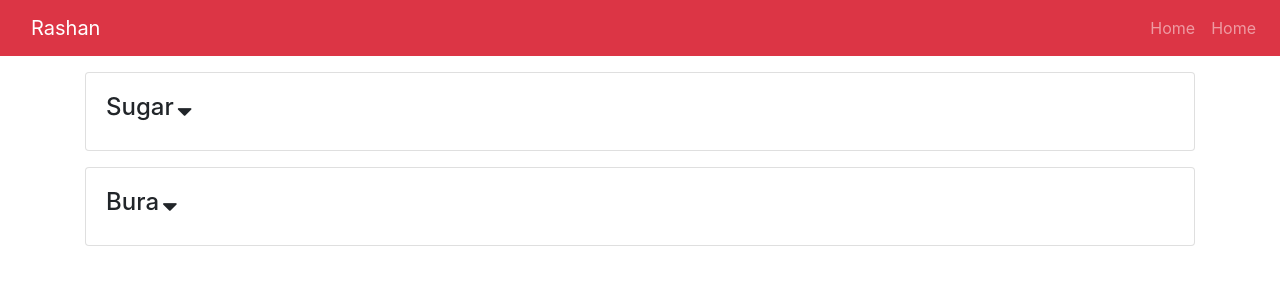
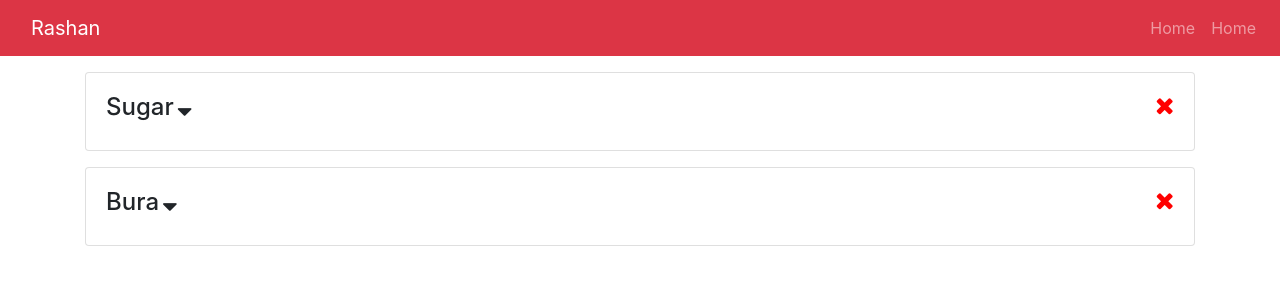
Before and after one commit to HimanshuDotcom/rashan, a React (Create React App) app: page / in a window 1280 px wide. Shown: the top 300 px of the page. Built offline with nearby package versions, Linux system fonts and the light colour scheme.

Commit message:
delete item button

```diff
--- a/src/App.js
+++ b/src/App.js
@@ -1,4 +1,3 @@
-import Item from './components/Item.js';
 import Header from './components/Header';
 import Items from './components/Items';
 import 'bootstrap/dist/css/bootstrap.min.css';
--- a/src/components/Item.js
+++ b/src/components/Item.js
@@ -13,19 +13,27 @@ class Item extends Component {
     }
 
     render() {
+        const {name, cp , sp} = this.props.item;
         return (
             <div className="card card-body mb-3">
                 <h4>
-                    {this.props.name}
+                    {name}
                     <i
                         onClick={this.showItem}
-                        className="ml-1 fa fa-sort-down"
-                        style={{ cursor: "pointer" }}></i>
+                        className="ml-1 mr-auto fa fa-sort-down"
+                        style={{ cursor: "pointer" }}>
+                    </i>
+                    <i
+                        className=" fa fa-times"
+                        onClick = {this.props.deleteItem}
+                        style = {{ float: 'right', cursor: 'pointer', color: 'red' }}
+                        >
+                    </i>
                 </h4>
                 {this.state.showInfo ?
                     (<ul className="list-group">
-                        <li className="list-group-item">Cost Price : {this.props.cp}</li>
-                        <li className="list-group-item">Selling Price : {this.props.sp}</li>
+                        <li className="list-group-item">Cost Price : {cp}</li>
+                        <li className="list-group-item">Selling Price : {sp}</li>
                     </ul>)
                     :
                     null
@@ -37,9 +45,8 @@ class Item extends Component {
 }
 
 Item.propTypes = {
-    name: PropTypes.string.isRequired,
-    cp: PropTypes.number.isRequired,
-    sp: PropTypes.number.isRequired
+    item: PropTypes.object.isRequired,
+    deleteItem: PropTypes.func.isRequired
 }
 
 export default Item;
--- a/src/components/Items.js
+++ b/src/components/Items.js
@@ -19,12 +19,23 @@ class Items extends Component {
             }
         ]
     };
+    deleteItem = (id) => {
+        const { items } = this.state;
+        const updatedItems = items.filter(item => item.id !== id);
+        this.setState({
+            items: updatedItems
+        })
+
+    }
     render() {
         const { items } = this.state;
         return (
             <>
                 {items.map(item => (
-                    <Item key={item.id} name={item.name} cp={item.cp} sp={item.sp} />
+                    <Item key={item.id}
+                        item = {item}
+                        deleteItem = {() => this.deleteItem(item.id)}
+                    />
                 ))}
             </>
         )
```
